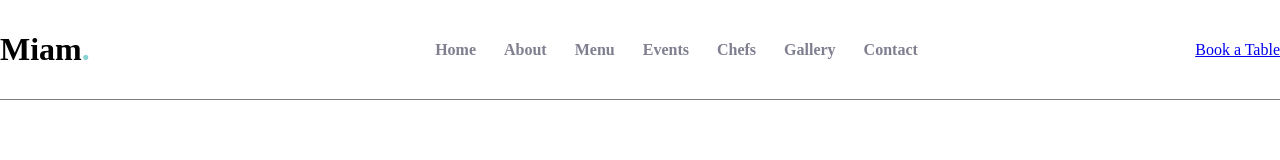
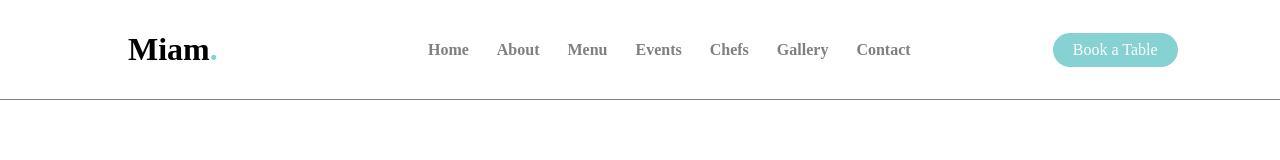
Before and after one commit to FilleDeZeus/Projet_cs_miam_js_Enide, a website: page index.html in a window 1280 px wide. Drawn offline with Linux system fonts and the light colour scheme.

Commit message:
btn header

```diff
--- a/index.html
+++ b/index.html
@@ -23,7 +23,7 @@
                 <li><a href="http://">Contact</a></li>
             </ul>
         </nav>
-        <a href="http://">Book a Table</a>
+        <a class="btnbooktable" href="#booktable">Book a Table</a>
 
     </header>
 
--- a/src/sass/app.scss
+++ b/src/sass/app.scss
@@ -24,3 +24,10 @@ $fa-font-path : "../../node_modules/@fortawesome/fontawesome-free/webfonts";
 @import "./modules/section10";
 @import "./modules/section11";
 @import "./modules/footer";
+
+body{
+    width: 100%;
+    direction: flex;
+    align-items: center;
+    justify-content: center;
+}
--- a/src/sass/modules/_header.scss
+++ b/src/sass/modules/_header.scss
@@ -27,6 +27,7 @@
     display: flex;
     align-items: center;
     text-decoration: none;
+    margin-left: 10%;
 }
 
 .header .titre h1 {
@@ -43,7 +44,6 @@
 .navbar {
     position: relative;
     display: flex;
-    flex-wrap: wrap;
     align-items: center;
     justify-content: space-between;
 }
@@ -53,22 +53,25 @@
     list-style: none;
     align-items: center;
 }
+
 .navbar>ul>li {
     padding: 10px 0 10px 28px;
 }
 
-.navbar a{
+.navbar a {
     display: flex;
     text-decoration: none;
     font-size: 1rem;
     font-weight: 600;
-    color: #7f7f90;
+    color: gray;
     transition: 0.3s;
     position: relative;
 }
+
 .navbar a:hover {
     color: black;
 }
+
 .navbar a:before {
     content: "";
     position: absolute;
@@ -81,9 +84,27 @@
     transition: all 0.3s ease-in-out 0s;
 }
 
-.navbar a:hover:before
-{
+.navbar a:hover:before {
     visibility: visible;
     width: 100%;
 
 }
+
+//Bouton BOOK TABLE
+
+.btnbooktable {
+    font-size: 1rem;
+    color: #fff;
+    background: $vert;
+    padding: 8px 20px;
+    margin-right: 8%;
+    border-radius: 50px;
+    transition: 0.3s;
+    text-decoration: none;
+}
+
+
+.btnbooktable:hover {
+    color: #fff;
+    background: red;
+}
```
Also changed, not shown: public/css/app.css.
